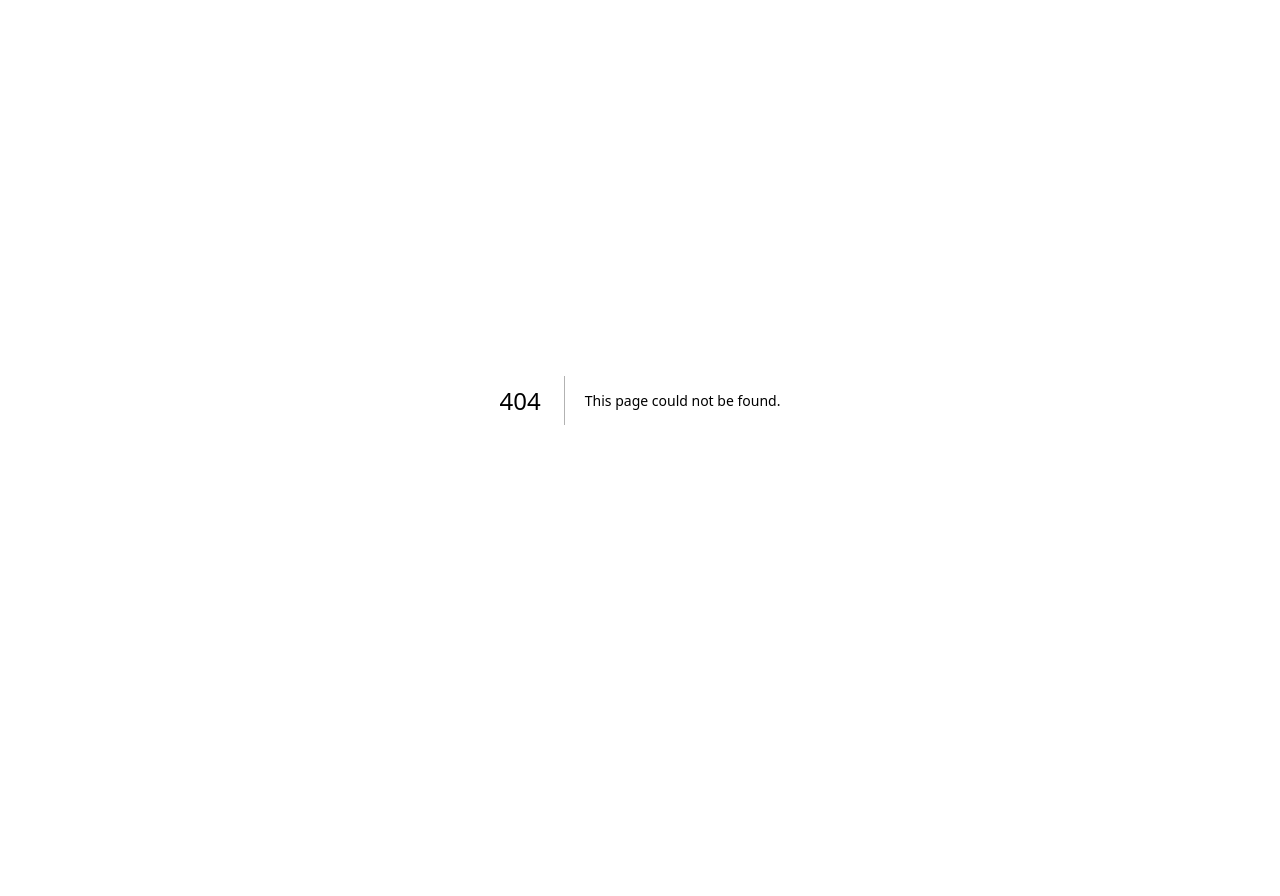
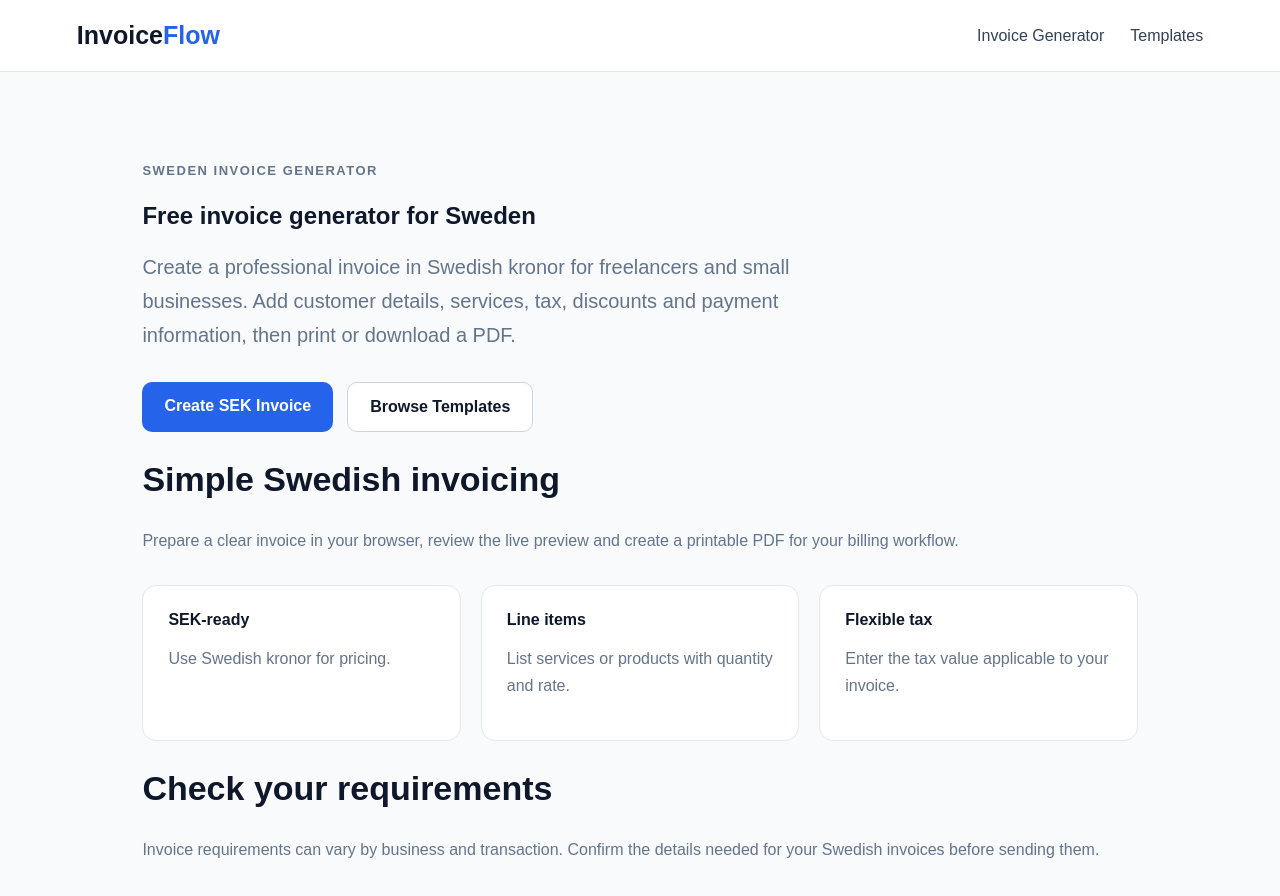
Before and after one commit to wakilmustaqeem/invoiceflow, a Next.js app: page /invoice-generator/sweden in a window 1280 px wide. Before the commit this address had no page. Shown: the top 896 px of the page. Before the commit the page ends 800 px from the top, so only its background shows below. Built offline with nearby package versions, Linux system fonts and the light colour scheme.

Commit message:
seo: add Sweden invoice generator landing page

```diff
--- /dev/null
+++ b/app/invoice-generator/sweden/page.tsx
@@ -0,0 +1,3 @@
+import Link from 'next/link';
+export const metadata={title:'Free Invoice Generator for Sweden | InvoiceFlow',description:'Create a professional Swedish invoice online for free with SEK pricing, itemized charges, tax, discounts and PDF output.'};
+export default function SwedenInvoice(){return <main><header className="nav"><div className="brand">Invoice<span>Flow</span></div><nav><Link href="/invoice-generator">Invoice Generator</Link><Link href="/invoice-templates">Templates</Link></nav></header><section className="content"><p className="eyebrow">SWEDEN INVOICE GENERATOR</p><h1>Free invoice generator for Sweden</h1><p className="lead">Create a professional invoice in Swedish kronor for freelancers and small businesses. Add customer details, services, tax, discounts and payment information, then print or download a PDF.</p><div className="actions"><Link className="btn primary" href="/invoice-generator">Create SEK Invoice</Link><Link className="btn secondary" href="/invoice-templates">Browse Templates</Link></div><h2>Simple Swedish invoicing</h2><p>Prepare a clear invoice in your browser, review the live preview and create a printable PDF for your billing workflow.</p><div className="grid"><div><b>SEK-ready</b><p>Use Swedish kronor for pricing.</p></div><div><b>Line items</b><p>List services or products with quantity and rate.</p></div><div><b>Flexible tax</b><p>Enter the tax value applicable to your invoice.</p></div></div><h2>Check your requirements</h2><p>Invoice requirements can vary by business and transaction. Confirm the details needed for your Swedish invoices before sending them.</p></section></main>}
```
